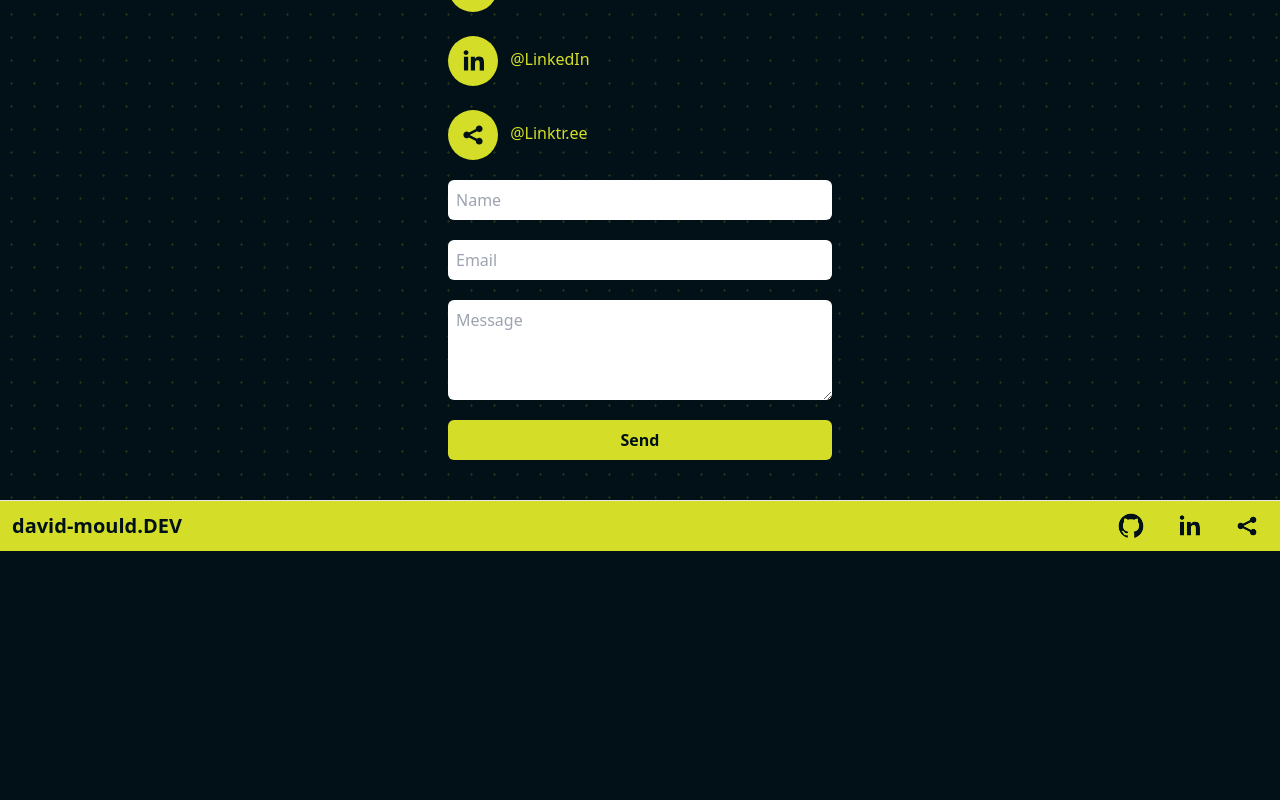
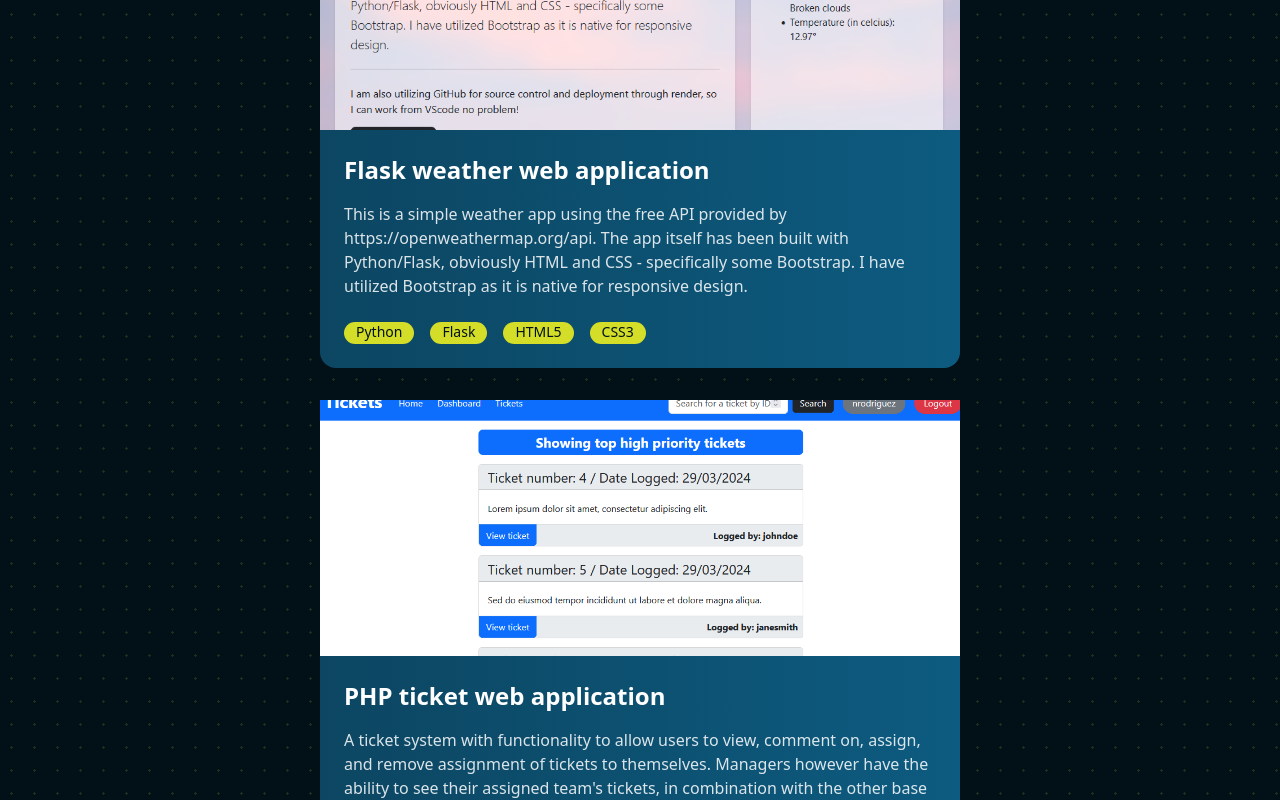
Before and after one commit to FEDavid/portfolio, a React (Create React App) app: page / in a window 1280 px wide. Shown: the part 1580-2380 px from the top of the page. Before the commit the page ends 2131 px from the top, so only its background shows below. Built offline with nearby package versions, Linux system fonts and the light colour scheme.

Commit message:
Added post component to allow me to add "posts" using React props

```diff
--- a/src/components/mainComponent.js
+++ b/src/components/mainComponent.js
@@ -6,6 +6,8 @@ import '../styles.css';
 
 // Images
 import testImage from '../media/filter_portrait.png';
+import flask_weather_thumbnail from '../media/flask_weather.png';
+import php_ticket_thumbnail from '../media/php_ticket.png';
 
 // Icons
 import { SocialIcon } from 'react-social-icons';
@@ -13,12 +15,15 @@ import { SocialIcon } from 'react-social-icons';
 // Components
 import TechStackComponent from './techStackComponent';
 import QuickContactsComponent from './quickContactComponent';
+import PostComponent from './postComponent';
 
 
 
 function Component() {
 
   const [aboutText, setAboutText] = useState('');
+  const [postText1, setPostText1] = useState('');
+  const [postText2, setPostText2] = useState('');
   const gh_component = <SocialIcon bgColor="#D4DE29" fgColor="#021117" url="https://github.com/FEDavid" />
   const li_component = <SocialIcon bgColor="#D4DE29" fgColor="#021117" url="https://www.linkedin.com/in/david-t-mould/" />
   const lt_component = <SocialIcon bgColor="#D4DE29" fgColor="#021117" url="https://linktr.ee/dmould" />
@@ -28,6 +33,22 @@ function Component() {
       .then(response => response.text())
       .then(data => {
         setAboutText(data);
+      });
+  }, []);
+
+  useEffect(() => {
+    fetch('/flask_weather_txt.txt')
+      .then(response => response.text())
+      .then(data => {
+        setPostText1(data);
+      });
+  }, []);
+
+  useEffect(() => {
+    fetch('/php_ticket_txt.txt')
+      .then(response => response.text())
+      .then(data => {
+        setPostText2(data);
       });
   }, []);
 
@@ -55,6 +76,8 @@ function Component() {
         <img id="main_img" src={testImage} alt="My portrait" className="absolute bottom-10 right-10 h-5/6 max-h-[600px] opacity-70 z-[-1]"/>
       </div>
       <TechStackComponent />
+      <PostComponent thumbnail = {flask_weather_thumbnail} title="Flask weather web application" content={postText1} stack={["Python", "Flask", "HTML5", "CSS3"]} link="https://github.com/FEDavid/Basic_weather"/>
+      <PostComponent thumbnail = {php_ticket_thumbnail} title="PHP ticket web application" content={postText2} stack={["PHP", "MySQL", "HTML5", "CSS3"]} link="https://github.com/FEDavid/PHP-ticket_system"/>
       <QuickContactsComponent />
     </div>
   );
--- /dev/null
+++ b/src/components/postComponent.js
@@ -0,0 +1,30 @@
+// navbarComponent.js
+import React from 'react';
+import '../styles.css';
+
+function Component(props) {
+  return (
+    <div className='grid custom_pattern_blue'>
+      <div className="w-full justify-self-center md:w-1/2 mt-8">
+        <div className='h-64 overflow-hidden'>
+          <a href={props.link} target='blank'>
+            <img src={props.thumbnail} alt="My logo" className='object-cover w-full h-full transition hover:opacity-75' />
+          </a>
+        </div>
+        <div className='p-6 text-left text-white custom_gradient md:rounded-b-2xl'>
+          <h2 className='text-2xl font-semibold'>{props.title}</h2>
+          <h2 className='mt-4 opacity-85'>{props.content}</h2>
+          <div className='mt-6 flex text-sm text-[--custom_blue] gap-4'>
+            {props.stack.map((item, index) => (
+              <p key={index} className='px-3 pb-0.5 bg-[--custom_lime] rounded-3xl hover:opacity-85'>
+                {item}
+              </p>
+            ))}
+          </div>
+        </div>
+      </div>
+    </div>
+  );
+}
+
+export default Component;
--- a/src/styles.css
+++ b/src/styles.css
@@ -32,7 +32,7 @@
 }
 
 .custom_gradient {
-    background: var(--bg_gradient);
+    background: linear-gradient(90deg, rgba(12,70,98,1) 0%, rgba(13,91,128,1) 100%);
 }
 
 .roboto-mono-font{
```
Also changed, not shown: public/flask_weather_txt.txt (added), public/php_ticket_txt.txt (added), src/media/flask_weather.png (added), src/media/php_ticket.png (added).
